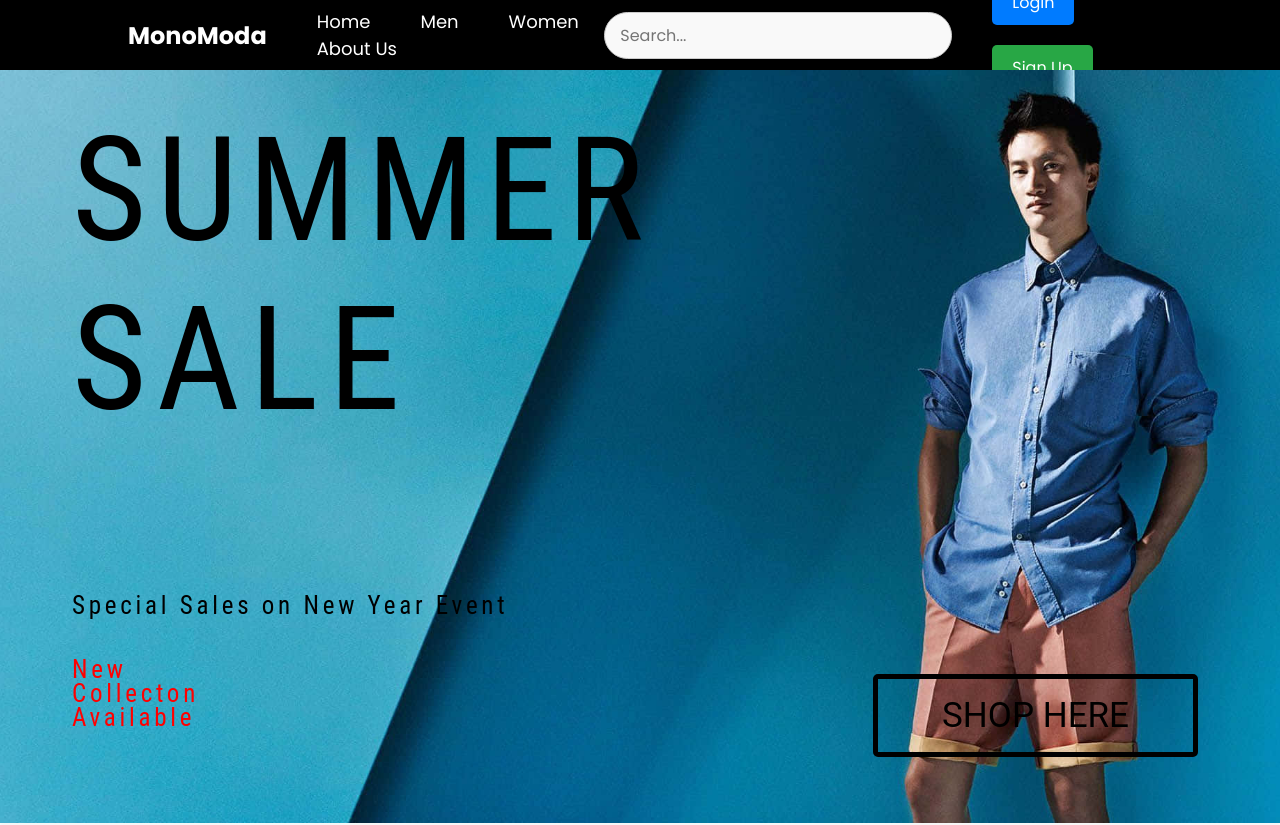
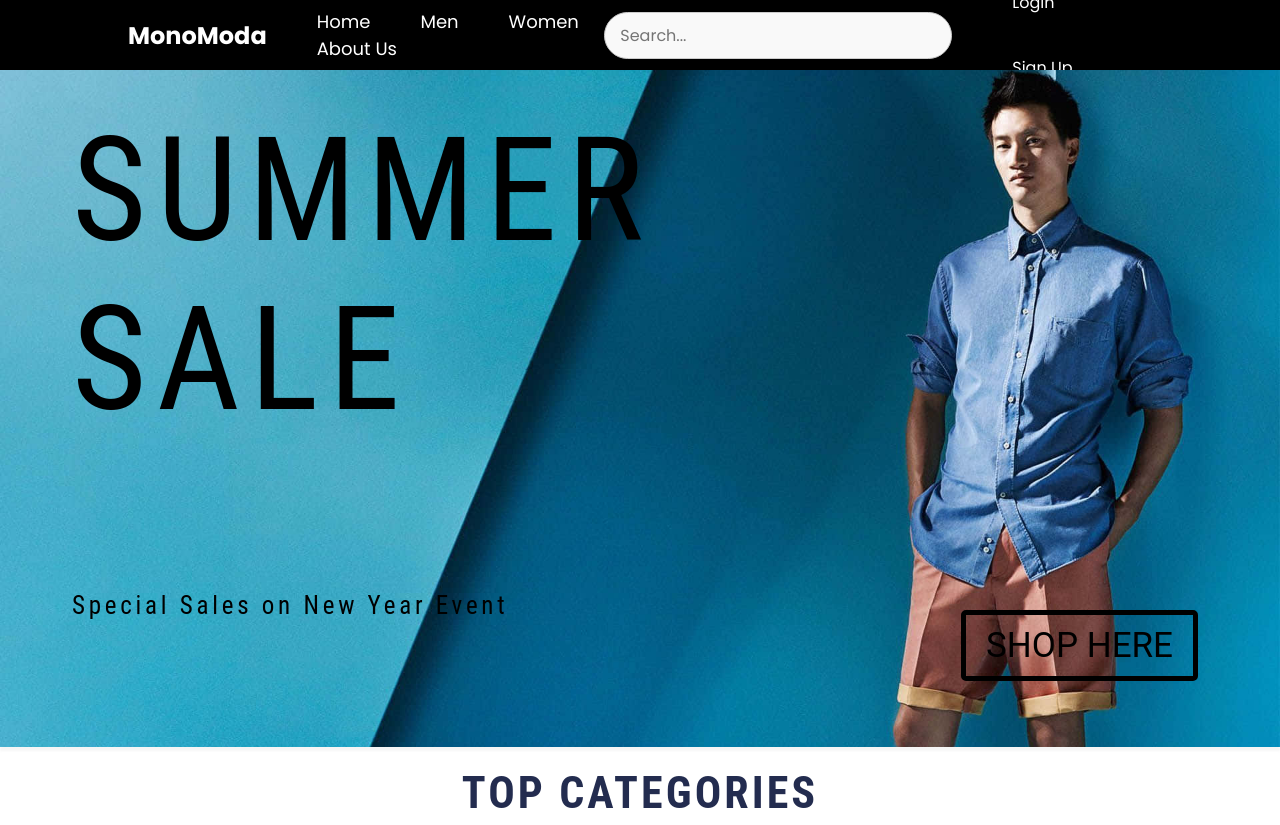
Before and after one commit to Lasitha667/GUI, a React (Vite) app in the folder OnlineClothing/: page / in a window 1280 px wide. Shown: the top 825 px of the page. Built offline with nearby package versions, Linux system fonts and the light colour scheme; a web font is replaced by a local one.

Commit message:
modification to login/signup buttons

```diff
--- a/OnlineClothing/src/Components/SummerSaleHero.jsx
+++ b/OnlineClothing/src/Components/SummerSaleHero.jsx
@@ -17,10 +17,7 @@ export default function SummerSaleHero() {
           <p className={styles.description}>
             Special Sales on New Year Event
           </p>
-          <p className={styles.description2}>New
-            <br/>Collecton
-            <br />
-            Available </p>
+
           <button
             className={styles.ctaButton}
             onClick={() => {}}
--- a/OnlineClothing/src/Components/SummerSaleHero.module.css
+++ b/OnlineClothing/src/Components/SummerSaleHero.module.css
@@ -63,11 +63,12 @@
 
   .ctaButton {
     margin-top: 16px;
+    margin-left: 0%;
     gap: 8px;
     color: black;
     font-weight: bolder;
     flex-basis: auto;
-    padding: 16px 64px;
+
     font: 35px Roboto, sans-serif;
     border: 5px solid black;
     cursor: pointer;
--- a/OnlineClothing/src/Components/navbar.css
+++ b/OnlineClothing/src/Components/navbar.css
@@ -53,13 +53,13 @@ button {
   transition: background-color 0.3s ease;
 }
 .login {
-  background-color: #007bff;
+  background-color: black;
 }
 .login:hover {
   background-color: #0056b3;
 }
 .signup {
-  background-color: #28a745;
+  background-color: black;
 }
 .signup:hover {
   background-color: #1e7e34;
```
